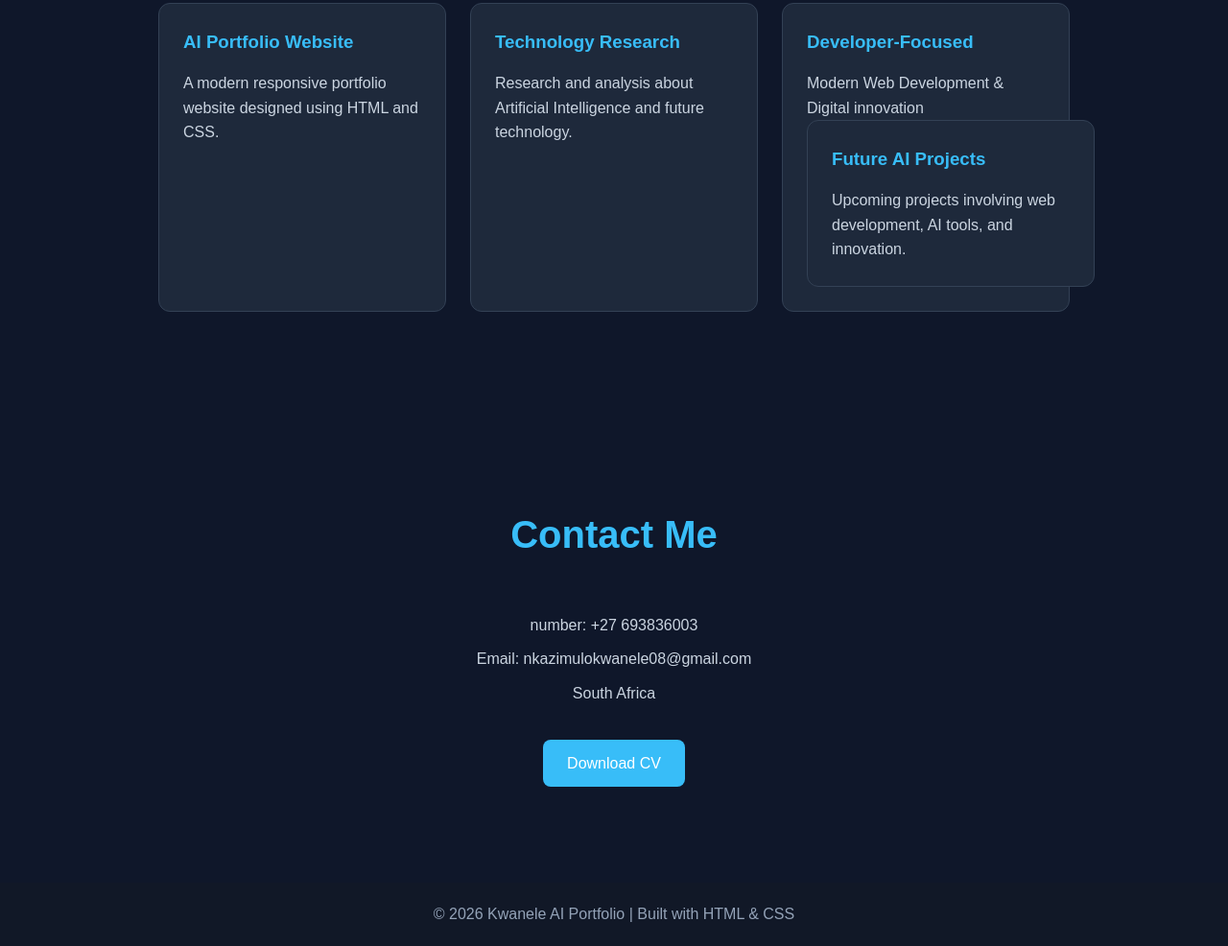
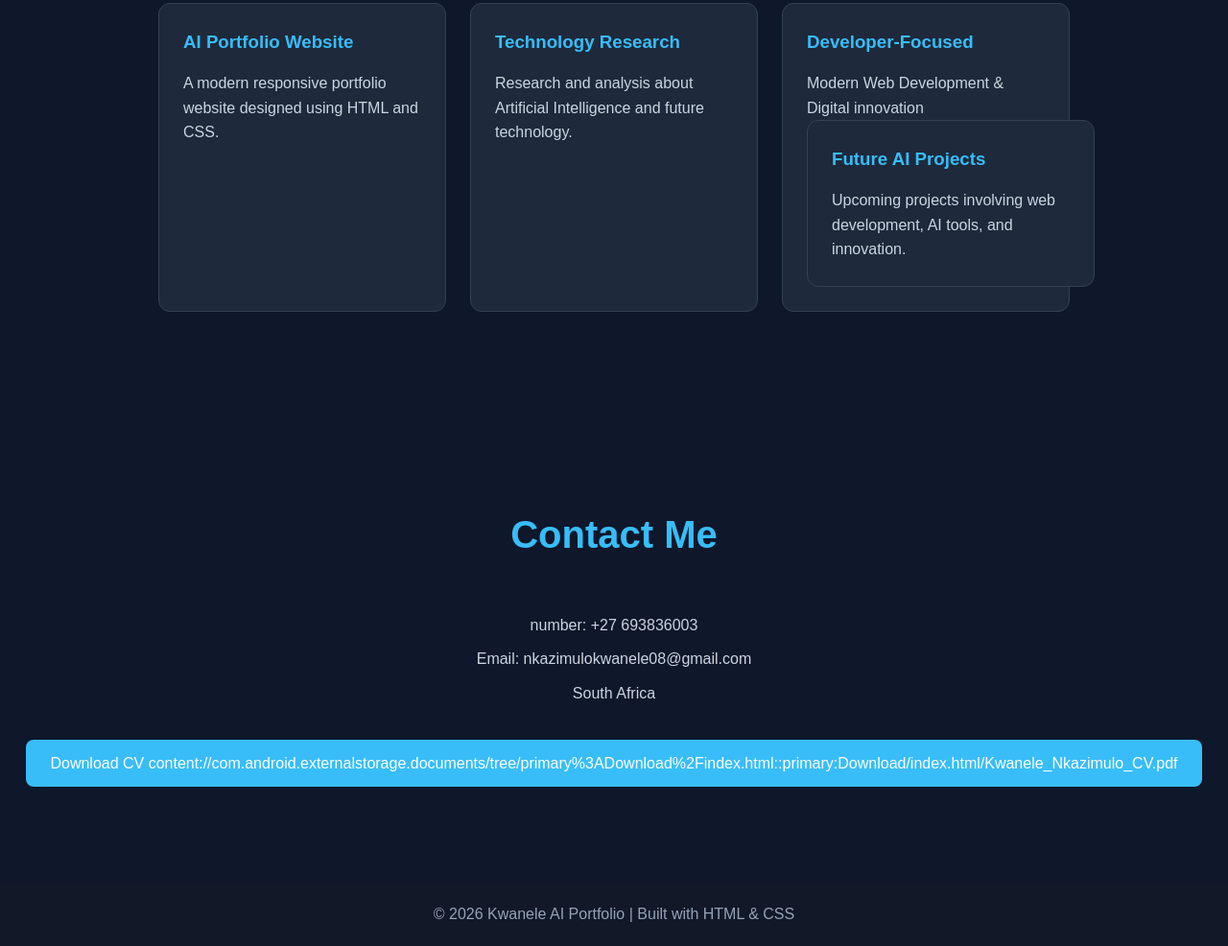
Before and after one commit to nkazimulokwanele08-glitch/kwanele-portfolio, a plain HTML site: page index.html in a window 1280 px wide. Shown: the part 1793-2779 px from the top of the page at 96% size. Drawn offline with Linux system fonts and the light colour scheme.

Commit message:
Add files via upload

```diff
--- a/index.html
+++ b/index.html
@@ -344,6 +344,7 @@ Upcoming projects involving web development, AI tools, and innovation.
 <p>South Africa</p>
 <a href="Kwanele_Nkazimulo_CV.pdf" download class="btn">
     Download CV
+    content://com.android.externalstorage.documents/tree/primary%3ADownload%2Findex.html::primary:Download/index.html/Kwanele_Nkazimulo_CV.pdf
 </a>
 
 
```
Also changed, not shown: 1 other file.
